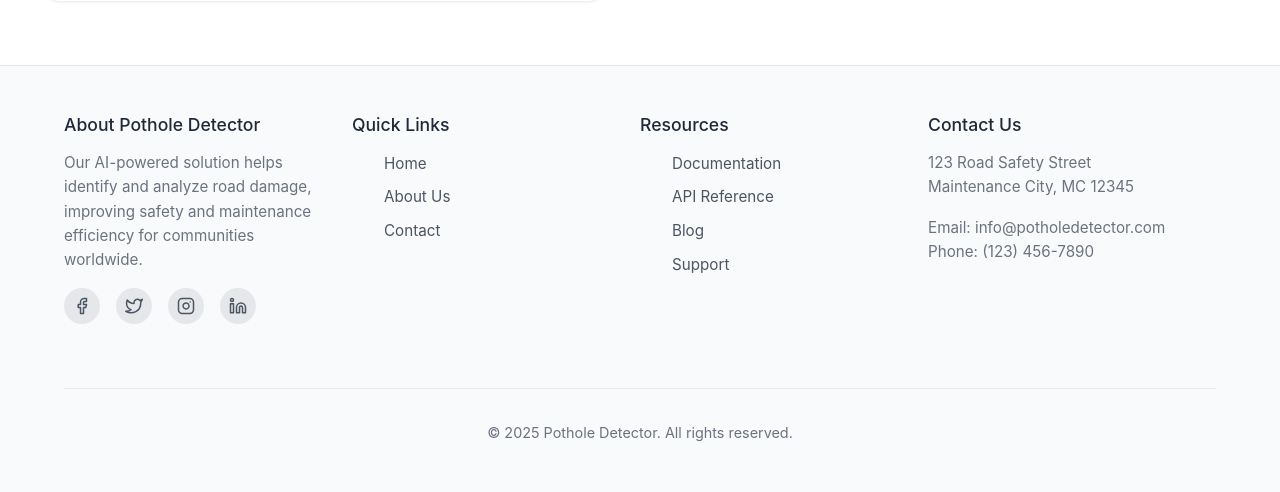
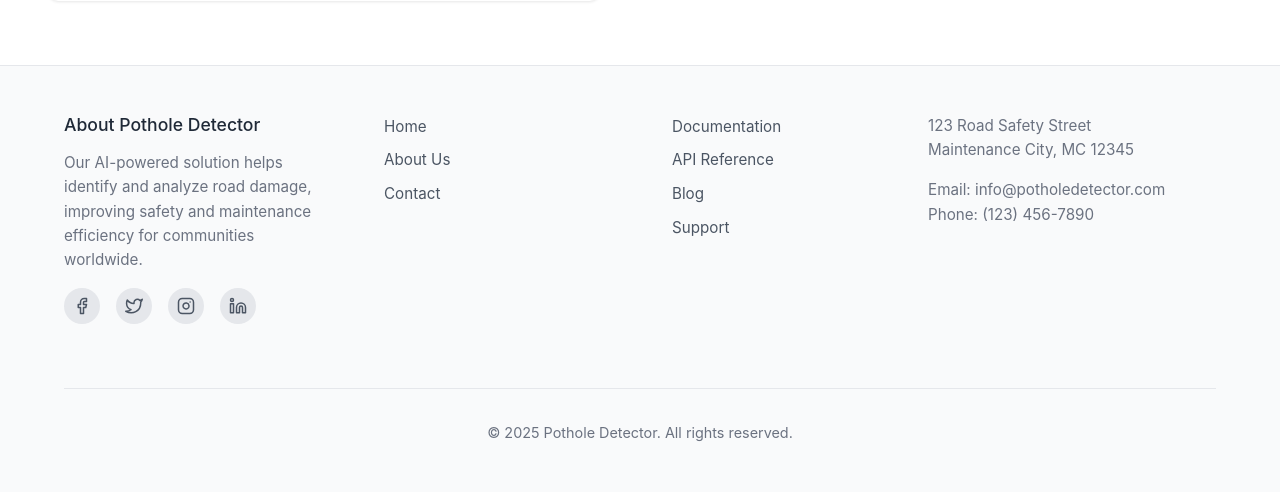
Before and after one commit to ScopeUnderscore/pothole_frontend_v1.0, a Django app: page / in a window 1280 px wide. Shown: the part 1295-1787 px from the top of the page. Run offline with Django 4.2, Linux system fonts and the light colour scheme; some libraries are stand-ins or nearby versions.

```diff
--- a/frontend/templates/index.html
+++ b/frontend/templates/index.html
@@ -181,7 +181,7 @@
           </div>
         </div>
         <div class="footer-section">
-          <h3>Quick Links</h3>
+          {% comment %} <h3>Quick Links</h3> {% endcomment %}
           <ul class="footer-links">
             <li><a href="#">Home</a></li>
             <li><a href="#">About Us</a></li>
@@ -189,7 +189,7 @@
           </ul>
         </div>
         <div class="footer-section">
-          <h3>Resources</h3>
+          {% comment %} <h3>Resources</h3> {% endcomment %}
           <ul class="footer-links">
             <li><a href="#">Documentation</a></li>
             <li><a href="#">API Reference</a></li>
@@ -198,7 +198,7 @@
           </ul>
         </div>
         <div class="footer-section">
-          <h3>Contact Us</h3>
+          {% comment %} <h3>Contact Us</h3> {% endcomment %}
           <p>123 Road Safety Street<br />Maintenance City, MC 12345</p>
           <p>Email: info@potholedetector.com<br />Phone: (123) 456-7890</p>
         </div>
```
